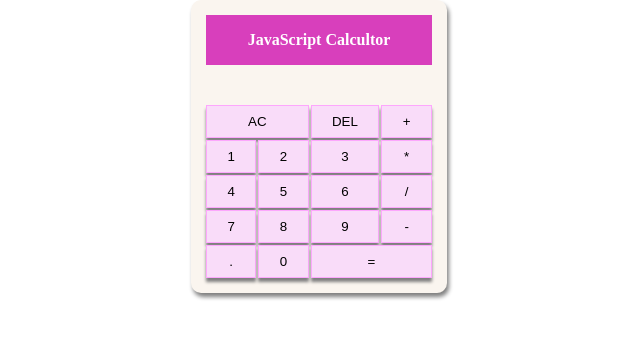
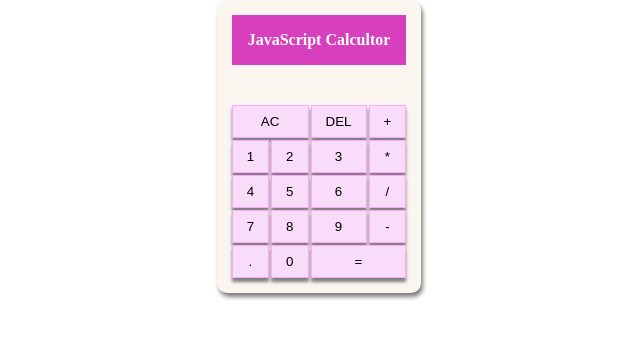
Before and after one commit to LittLotus/JavaScript-Calculator, a plain HTML site: page index.html in a window 1280 px wide. Shown: the whole page, without its empty margins (321-961 px from the left). Drawn offline with Linux system fonts and the light colour scheme.

Commit message:
newly added features

```diff
--- a/calculator.css
+++ b/calculator.css
@@ -2,7 +2,7 @@
   margin: 0;
   padding: 0;
   box-sizing: border-box;
-  max-width: 100%;
+
 }
 body {
   display: grid;
@@ -19,14 +19,17 @@ h4 {
   height: 2em;
   text-align: right;
   overflow-x: scroll;
+
 }
 #display::-webkit-scrollbar{
 display: block;
 height: 3px;
 }
-.container {
+div.container {
+  height: 100%;
+
   text-align: center;
-  width: 20%;
+
   /* top: 50%;
   left: 50%;
   transform: translate(-50%, -50%); */
@@ -39,12 +42,16 @@ height: 3px;
 justify-content: center;
 align-items: center; */
 }
+.calculator-buttons{
+width: 100%;
+
+}
 .btn {
   display: grid;
   grid-template-rows: auto auto auto auto auto;
   grid-template-columns: auto auto auto auto;
-
   gap: 2px;
+  width: 100%;
 }
 button {
   padding: 8px;
@@ -65,3 +72,11 @@ button:hover {
 .equal {
   grid-column: 3/5;
 }
+
+@media screen and (max-width:600px) {
+  .container , .calculator-buttons{
+    width: 100%;
+
+
+  }
+}
```
